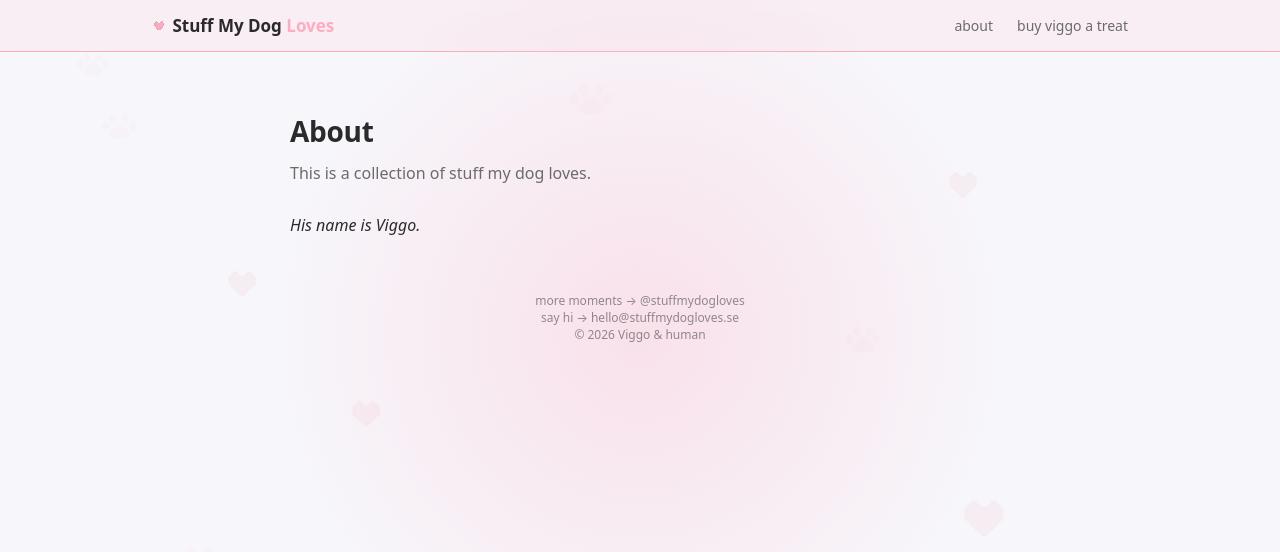
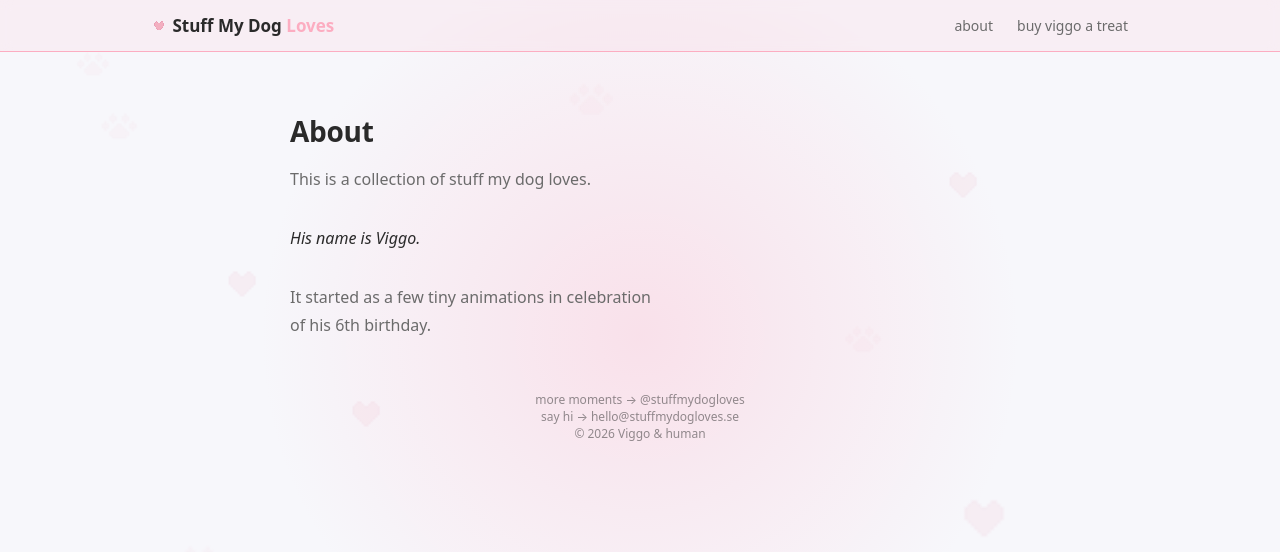
Before and after one commit to osmy25/stuff-my-dog-loves, a Next.js app: page /about in a window 1280 px wide. Shown: the top 552 px of the page. Built offline with nearby package versions, Linux system fonts and the light colour scheme.

Commit message:
added some text to /about

```diff
--- a/app/about/page.jsx
+++ b/app/about/page.jsx
@@ -17,6 +17,12 @@ export default function AboutPage() {
         His name is Viggo.
       </p>
 
+      <p className={styles.text}>
+        It started as a few tiny animations in celebration
+        <br />
+        of his 6th birthday.
+      </p>
+
     </div>
   );
 }
--- a/app/about/page.module.css
+++ b/app/about/page.module.css
@@ -1,9 +1,10 @@
 .container {
   display: flex;
   flex-direction: column;
-  gap: 0.35rem;
+  gap: 2rem;
+
   max-width: 700px;
-  margin: 0 auto; /* centers the whole block */
+  margin: 0 auto;
   padding-top: 2rem;
 }
 
@@ -12,25 +13,22 @@
   font-weight: 600;
   letter-spacing: -0.01em;
   color: var(--text-dark);
-  margin-bottom: 0.25rem;
-}
 
-.subtitle {
-  font-size: 0.9rem;
-  color: var(--text-light);
-  opacity: 0.7;
-  margin-bottom: 1.5rem; /* was 1rem */
+  margin: 0 0 -1rem 0;
 }
 
 .text {
   color: var(--text-light);
   line-height: 1.7;
   max-width: 55ch;
+
+  margin: 0;
 }
 
 .name {
   color: var(--text-dark);
   font-style: italic;
   line-height: 1.7;
-  margin-top: 1.25rem; /* was 0.75rem */
+
+  margin: 0;
 }
```
